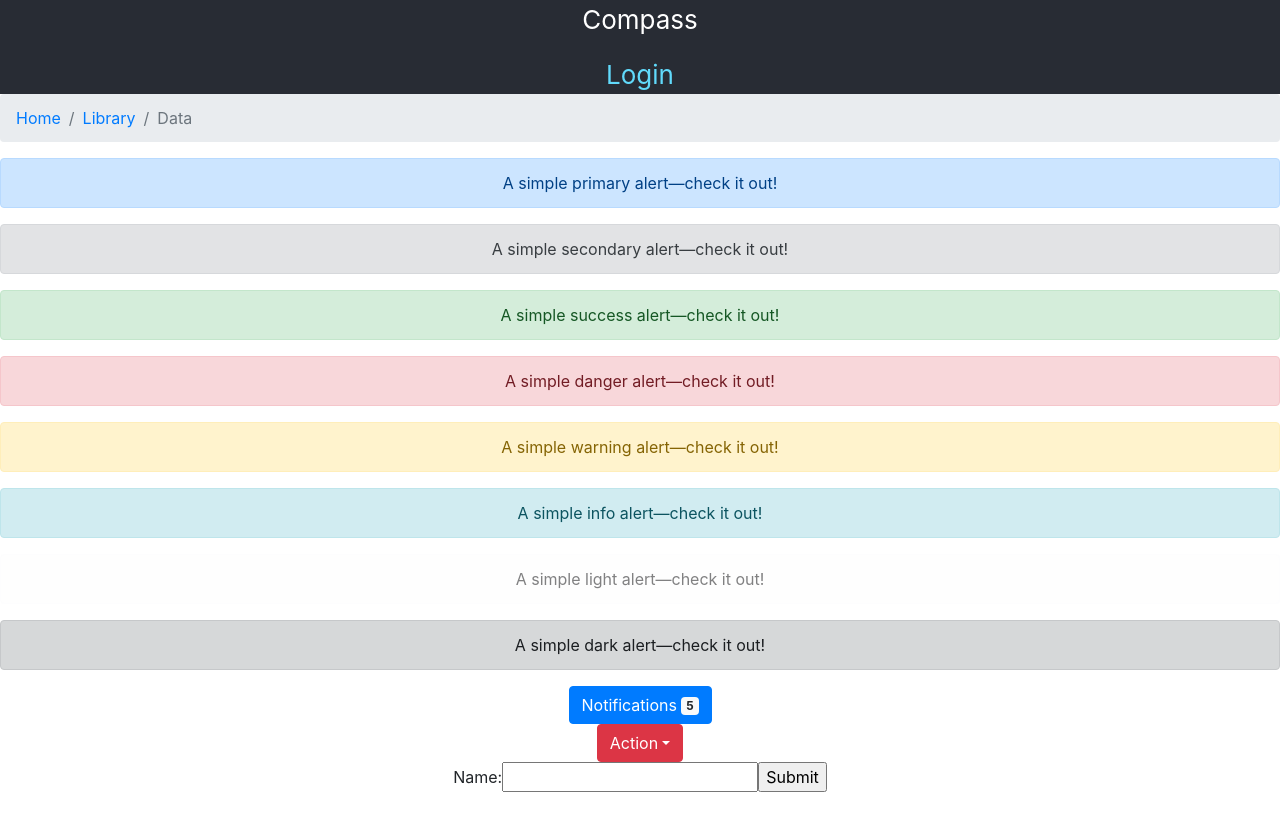
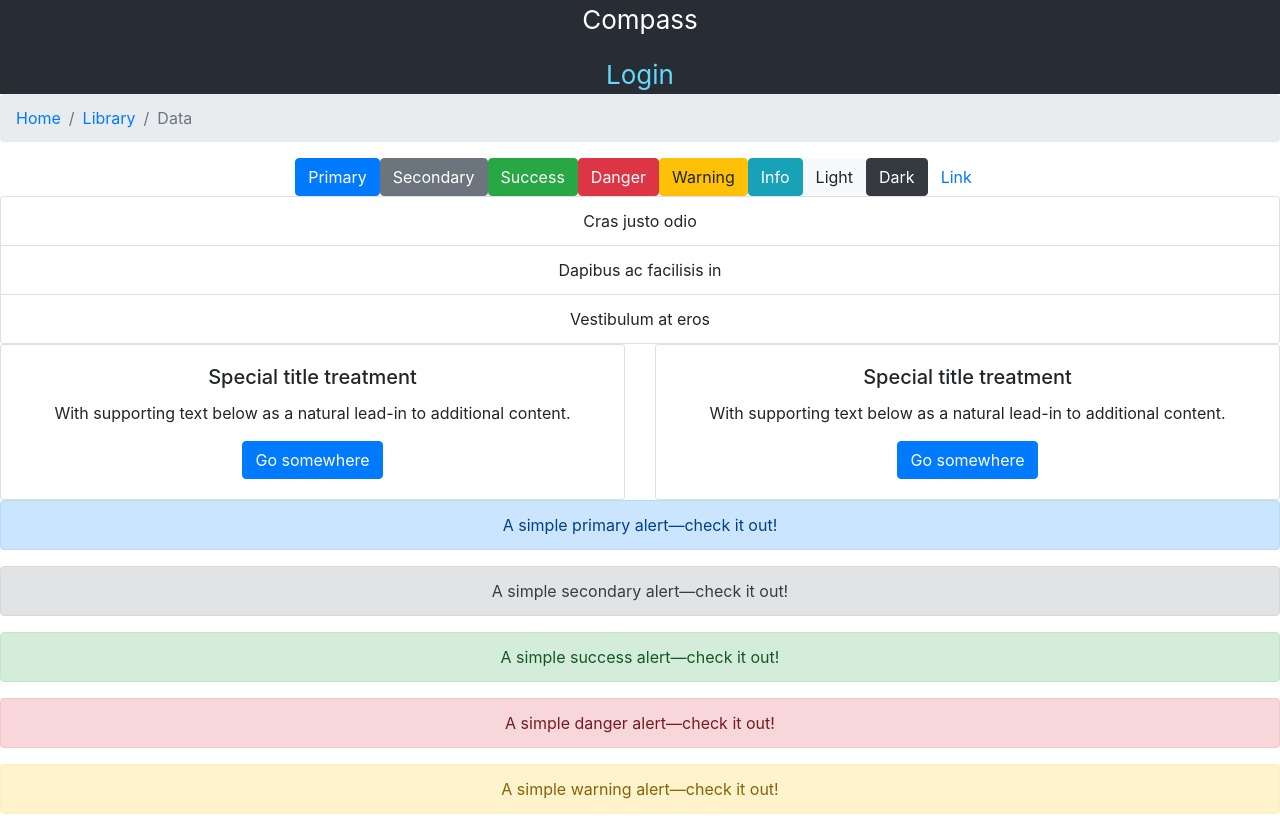
Before and after one commit to bob-smith-compass/react-learning, a React (Create React App) app: page / in a window 1280 px wide. Shown: the top 816 px of the page. Built offline with nearby package versions, Linux system fonts and the light colour scheme.

Commit message:
style inline in React and Bootstrap Card

```diff
--- a/src/App.js
+++ b/src/App.js
@@ -4,6 +4,8 @@ import './App.css';
 import Login from './components/Login';
 import NameForm from './Form';
 import Breadcrumb from './components/breadcrumb/Breadcrumb';
+import Button from './components/button/Button';
+import Card from './components/card/Card';
 
 
 class App extends Component {
@@ -25,6 +27,8 @@ class App extends Component {
           </a>
         </header>
         <Breadcrumb />
+        <Button />
+        <Card />
         <Login />
         <NameForm />
       </div>
--- /dev/null
+++ b/src/components/button/Button.jsx
@@ -0,0 +1,20 @@
+import React, { Component } from 'react'
+
+export default class Button extends Component {
+    render() {
+        return (
+            <div>
+                <button type="button" class="btn btn-primary">Primary</button>
+                <button type="button" class="btn btn-secondary">Secondary</button>
+                <button type="button" class="btn btn-success">Success</button>
+                <button type="button" class="btn btn-danger">Danger</button>
+                <button type="button" class="btn btn-warning">Warning</button>
+                <button type="button" class="btn btn-info">Info</button>
+                <button type="button" class="btn btn-light">Light</button>
+                <button type="button" class="btn btn-dark">Dark</button>
+
+                <button type="button" class="btn btn-link">Link</button>
+            </div>
+        )
+    }
+}
--- /dev/null
+++ b/src/components/card/Card.jsx
@@ -0,0 +1,39 @@
+import React, { Component } from 'react'
+
+export default class Card extends Component {
+    render() {
+        return (
+            <div>
+                <div class="card" style={{width: "18rem;"}}>
+                    <ul class="list-group list-group-flush">
+                        <li class="list-group-item">Cras justo odio</li>
+                        <li class="list-group-item">Dapibus ac facilisis in</li>
+                        <li class="list-group-item">Vestibulum at eros</li>
+                    </ul>
+                </div>
+
+                <div class="row">
+                    <div class="col-sm-6">
+                        <div class="card">
+                            <div class="card-body">
+                                <h5 class="card-title">Special title treatment</h5>
+                                <p class="card-text">With supporting text below as a natural lead-in to additional content.</p>
+                                <a href="#" class="btn btn-primary">Go somewhere</a>
+                            </div>
+                        </div>
+                    </div>
+                    <div class="col-sm-6">
+                        <div class="card">
+                            <div class="card-body">
+                                <h5 class="card-title">Special title treatment</h5>
+                                <p class="card-text">With supporting text below as a natural lead-in to additional content.</p>
+                                <a href="#" class="btn btn-primary">Go somewhere</a>
+                            </div>
+                        </div>
+                    </div>
+                </div>
+
+            </div>
+        )
+    }
+}
```
